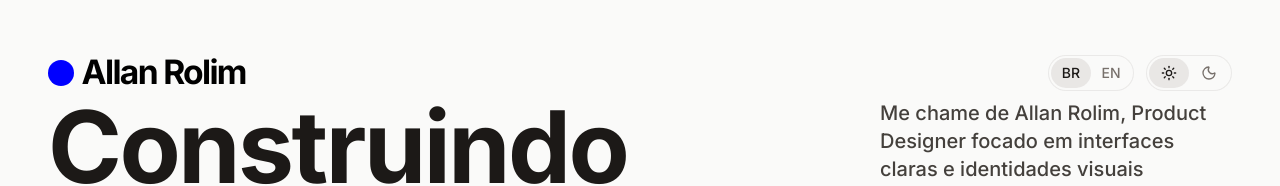
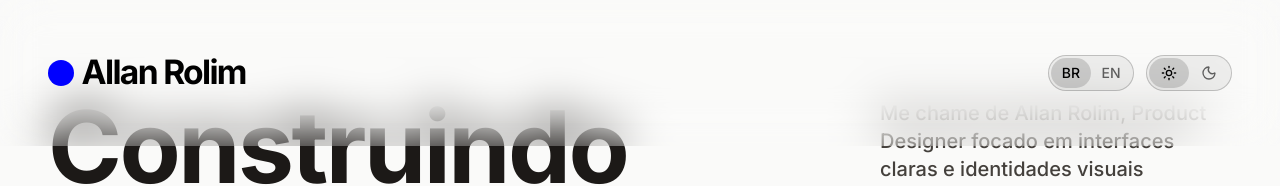
Before and after one commit to cablocoataide-sys/siteallan, a React (Vite) app: page / in a window 1280 px wide. Shown: the top 186 px of the page. Built offline with nearby package versions, Linux system fonts and the light colour scheme; no server answers.

Commit message:
Adiciona sistema de temas automático para projetos usando OKLCH e Header totalmente adaptável às cores do projeto

```diff
--- a/App.tsx
+++ b/App.tsx
@@ -7,8 +7,9 @@ import ProjectDetail from './pages/ProjectDetail';
 import { CONTENT } from './constants';
 import { loadProjects } from './utils/loadProjects';
 import { Theme, Language, Content } from './types';
+import { ProjectProvider, useProjectContext } from './contexts/ProjectContext';
 
-const App: React.FC = () => {
+const AppContent: React.FC = () => {
   // Inicializa tema considerando:
   // 1) preferência salva
   // 2) tema do sistema
@@ -71,8 +72,9 @@ const App: React.FC = () => {
     setTheme(prev => prev === 'light' ? 'dark' : 'light');
   };
 
+  const { projectColor, projectTextColor } = useProjectContext();
+
   return (
-    <Router>
     <div className="min-h-screen w-full bg-stone-50 dark:bg-stone-950 selection:bg-[#0000FF] selection:text-white transition-all duration-300">
       <Header
         theme={theme}
@@ -80,6 +82,8 @@ const App: React.FC = () => {
         lang={lang}
         setLang={setLang}
         content={currentContent}
+        projectColor={projectColor}
+        projectTextColor={projectTextColor}
       />
 
         <AnimatePresence mode="wait">
@@ -93,11 +97,20 @@ const App: React.FC = () => {
           >
             <Routes>
               <Route path="/" element={<Home content={currentContent} />} />
-              <Route path="/:slug" element={<ProjectDetail content={currentContent} />} />
+              <Route path="/:slug" element={<ProjectDetail content={currentContent} theme={theme} />} />
             </Routes>
           </motion.main>
         </AnimatePresence>
       </div>
+  );
+};
+
+const App: React.FC = () => {
+  return (
+    <Router>
+      <ProjectProvider>
+        <AppContent />
+      </ProjectProvider>
     </Router>
   );
 };
--- a/components/Header.tsx
+++ b/components/Header.tsx
@@ -11,9 +11,11 @@ interface HeaderProps {
   lang: Language;
   setLang: (lang: Language) => void;
   content: Content;
+  projectColor: string | null;
+  projectTextColor: string | null;
 }
 
-const Header: React.FC<HeaderProps> = ({ theme, toggleTheme, lang, setLang, content }) => {
+const Header: React.FC<HeaderProps> = ({ theme, toggleTheme, lang, setLang, content, projectColor, projectTextColor }) => {
   const { scrollY } = useScroll();
   const [isScrolled, setIsScrolled] = useState(false);
   const navigate = useNavigate();
@@ -32,12 +34,27 @@ const Header: React.FC<HeaderProps> = ({ theme, toggleTheme, lang, setLang, cont
     });
   }, [scrollY]);
 
-  const segmentStyle = "h-9 rounded-full border border-stone-200/80 dark:border-stone-700/80 bg-stone-50/80 dark:bg-stone-900/80 backdrop-blur-sm flex items-center p-0.5";
+  const segmentStyle = `h-9 rounded-full border flex items-center p-0.5 backdrop-blur-sm`;
   const segmentOption = (active: boolean) =>
-    `flex-1 min-w-[2.5rem] h-full rounded-full flex items-center justify-center text-xs md:text-sm font-medium transition-all cursor-pointer ${active
-      ? "bg-stone-200/90 dark:bg-stone-700/90 text-stone-900 dark:text-stone-50"
-      : "text-stone-500 dark:text-stone-500 hover:text-stone-800 dark:hover:text-stone-300"
+    `flex-1 min-w-[2.5rem] h-full rounded-full flex items-center justify-center text-xs md:text-sm font-medium transition-all cursor-pointer ${
+      active ? "" : "hover:opacity-70"
     }`;
+
+  // Cores dinâmicas baseadas no projeto ou tema padrão
+  const bgColor = projectColor
+    ? `${projectColor}B3` // 70% opacidade
+    : isScrolled
+      ? (theme === 'dark' ? 'rgba(28, 25, 23, 0.7)' : 'rgba(255, 255, 255, 0.7)')
+      : 'transparent';
+
+  const textColorValue = projectTextColor || (theme === 'dark' ? '#ffffff' : '#000000');
+  const borderColor = projectTextColor
+    ? `${projectTextColor}33` // 20% opacidade
+    : theme === 'dark' ? 'rgba(255,255,255,0.2)' : 'rgba(0,0,0,0.2)';
+
+  const activeBg = projectTextColor
+    ? `${projectTextColor}26` // 15% opacidade
+    : theme === 'dark' ? 'rgba(255,255,255,0.15)' : 'rgba(0,0,0,0.15)';
 
   return (
     <motion.header
@@ -47,23 +64,25 @@ const Header: React.FC<HeaderProps> = ({ theme, toggleTheme, lang, setLang, cont
       style={{
         paddingTop: containerPadding,
         paddingBottom: containerPadding,
-        borderBottomColor: 'transparent',
-        borderBottomWidth: 0
+        backgroundColor: bgColor,
+        color: textColorValue
       }}
-      className={`fixed top-0 left-0 right-0 z-50 transition-all duration-500 ${
-        isScrolled ? 'bg-white/70 dark:bg-stone-900/70 backdrop-blur-xl' : 'bg-transparent'
-      }`}
+      className="fixed top-0 left-0 right-0 z-50 transition-all duration-500 backdrop-blur-xl"
     >
       {/* Container interno com padding fixo */}
       <div className="w-full px-4 md:px-12 flex justify-between items-center gap-4">
-        {/* Logo: bolinha azul + Allan Rolim / Voltar com transição suave */}
+        {/* Logo: bolinha + Allan Rolim / Voltar com transição suave */}
         <button
           onClick={() => navigate('/')}
           className="flex items-center gap-[0.5em] group cursor-pointer hover:opacity-80 transition-opacity flex-shrink-0"
         >
           <motion.div
-            style={{ width: ballSize, height: ballSize }}
-            className="rounded-full bg-[#0000FF] shrink-0 flex items-center justify-center overflow-hidden"
+            style={{
+              width: ballSize,
+              height: ballSize,
+              backgroundColor: projectColor ? textColorValue : '#0000FF'
+            }}
+            className="rounded-full shrink-0 flex items-center justify-center overflow-hidden"
             layout
             transition={{ duration: 0.5, ease: [0.19, 1, 0.22, 1] }}
           >
@@ -79,7 +98,7 @@ const Header: React.FC<HeaderProps> = ({ theme, toggleTheme, lang, setLang, cont
                   height="50%"
                   viewBox="0 0 24 24"
                   fill="none"
-                  stroke="white"
+                  stroke={projectColor || "white"}
                   strokeWidth="2.5"
                   strokeLinecap="round"
                   strokeLinejoin="round"
@@ -98,8 +117,12 @@ const Header: React.FC<HeaderProps> = ({ theme, toggleTheme, lang, setLang, cont
                 animate={{ opacity: 1, y: 0 }}
                 exit={{ opacity: 0, y: -20 }}
                 transition={{ duration: 0.4, ease: [0.19, 1, 0.22, 1] }}
-                style={{ fontSize, lineHeight }}
-                className="font-sans font-bold tracking-tighter text-black dark:text-white whitespace-nowrap"
+                className="font-sans font-bold tracking-tighter whitespace-nowrap"
+                style={{
+                  fontSize,
+                  lineHeight,
+                  color: textColorValue
+                }}
               >
                 {location.pathname === '/' ? 'Allan Rolim' : content.back}
               </motion.h1>
@@ -111,11 +134,12 @@ const Header: React.FC<HeaderProps> = ({ theme, toggleTheme, lang, setLang, cont
         <div className="flex items-center gap-2 md:gap-3 font-sans flex-shrink-0">
 
           {/* Language: BR | EN ratio */}
-          <div className={segmentStyle}>
+          <div className={segmentStyle} style={{ borderColor, backgroundColor: `${textColorValue}0D` }}>
             <button
               type="button"
               onClick={() => setLang('pt')}
               className={segmentOption(lang === 'pt')}
+              style={lang === 'pt' ? { backgroundColor: activeBg, color: textColorValue } : { color: `${textColorValue}99` }}
               aria-pressed={lang === 'pt'}
             >
               BR
@@ -124,18 +148,20 @@ const Header: React.FC<HeaderProps> = ({ theme, toggleTheme, lang, setLang, cont
               type="button"
               onClick={() => setLang('en')}
               className={segmentOption(lang === 'en')}
+              style={lang === 'en' ? { backgroundColor: activeBg, color: textColorValue } : { color: `${textColorValue}99` }}
               aria-pressed={lang === 'en'}
             >
               EN
             </button>
           </div>
 
-          {/* Theme: Light | Dark ratio (both icons always visible) */}
-          <div className={segmentStyle}>
+          {/* Theme: Light | Dark ratio */}
+          <div className={segmentStyle} style={{ borderColor, backgroundColor: `${textColorValue}0D` }}>
             <button
               type="button"
               onClick={() => theme !== 'light' && toggleTheme()}
               className={segmentOption(theme === 'light')}
+              style={theme === 'light' ? { backgroundColor: activeBg, color: textColorValue } : { color: `${textColorValue}99` }}
               aria-pressed={theme === 'light'}
               aria-label="Modo claro"
             >
@@ -145,6 +171,7 @@ const Header: React.FC<HeaderProps> = ({ theme, toggleTheme, lang, setLang, cont
               type="button"
               onClick={() => theme !== 'dark' && toggleTheme()}
               className={segmentOption(theme === 'dark')}
+              style={theme === 'dark' ? { backgroundColor: activeBg, color: textColorValue } : { color: `${textColorValue}99` }}
               aria-pressed={theme === 'dark'}
               aria-label="Modo escuro"
             >
--- /dev/null
+++ b/contexts/ProjectContext.tsx
@@ -0,0 +1,33 @@
+import React, { createContext, useContext, useState, ReactNode } from 'react';
+
+interface ProjectContextType {
+  projectColor: string | null;
+  projectTextColor: string | null;
+  setProjectColors: (color: string | null, textColor: string | null) => void;
+}
+
+const ProjectContext = createContext<ProjectContextType | undefined>(undefined);
+
+export const ProjectProvider: React.FC<{ children: ReactNode }> = ({ children }) => {
+  const [projectColor, setProjectColor] = useState<string | null>(null);
+  const [projectTextColor, setProjectTextColor] = useState<string | null>(null);
+
+  const setProjectColors = (color: string | null, textColor: string | null) => {
+    setProjectColor(color);
+    setProjectTextColor(textColor);
+  };
+
+  return (
+    <ProjectContext.Provider value={{ projectColor, projectTextColor, setProjectColors }}>
+      {children}
+    </ProjectContext.Provider>
+  );
+};
+
+export const useProjectContext = () => {
+  const context = useContext(ProjectContext);
+  if (!context) {
+    throw new Error('useProjectContext must be used within ProjectProvider');
+  }
+  return context;
+};
--- a/package.json
+++ b/package.json
@@ -11,6 +11,7 @@
     "deploy": "npm run build && netlify deploy --prod"
   },
   "dependencies": {
+    "culori": "^4.0.2",
     "framer-motion": "^12.34.0",
     "lucide-react": "^0.563.0",
     "react": "^19.2.4",
--- a/pages/ProjectDetail.tsx
+++ b/pages/ProjectDetail.tsx
@@ -4,12 +4,15 @@ import { motion } from 'framer-motion';
 import { ArrowLeft } from 'lucide-react';
 import { Content } from '../types';
 import { useMouseAngle } from '../hooks/useMouseAngle';
+import { useProjectContext } from '../contexts/ProjectContext';
+import { generateDarkColor, getTextColor } from '../utils/colorTheme';
 
 interface ProjectDetailProps {
   content: Content;
+  theme: 'light' | 'dark';
 }
 
-const ProjectDetail: React.FC<ProjectDetailProps> = ({ content }) => {
+const ProjectDetail: React.FC<ProjectDetailProps> = ({ content, theme }) => {
   const { slug } = useParams<{ slug: string }>();
   const navigate = useNavigate();
   const buttonRef = useRef<HTMLDivElement>(null);
@@ -26,31 +29,28 @@ const ProjectDetail: React.FC<ProjectDetailProps> = ({ content }) => {
     return projectSlug === slug;
   });
 
-  // Função para calcular luminância e determinar cor do texto
-  const getTextColor = (hexColor: string): string => {
-    // Remove # se existir
-    const hex = hexColor.replace('#', '');
+  // Gera cores baseadas no tema
+  const projectColor = project
+    ? (theme === 'dark' ? generateDarkColor(project.color) : project.color)
+    : '#FFFFFF';
 
-    // Converte para RGB
-    const r = parseInt(hex.substring(0, 2), 16) / 255;
-    const g = parseInt(hex.substring(2, 4), 16) / 255;
-    const b = parseInt(hex.substring(4, 6), 16) / 255;
-
-    // Calcula luminância relativa (WCAG)
-    const luminance = 0.2126 * (r <= 0.03928 ? r / 12.92 : Math.pow((r + 0.055) / 1.055, 2.4)) +
-                     0.7152 * (g <= 0.03928 ? g / 12.92 : Math.pow((g + 0.055) / 1.055, 2.4)) +
-                     0.0722 * (b <= 0.03928 ? b / 12.92 : Math.pow((b + 0.055) / 1.055, 2.4));
-
-    // Retorna branco para cores escuras, preto para cores claras
-    return luminance > 0.5 ? '#000000' : '#FFFFFF';
-  };
-
-  const textColor = project ? getTextColor(project.color) : '#000000';
+  const textColor = getTextColor(projectColor);
   const isDarkText = textColor === '#000000';
+  const { setProjectColors } = useProjectContext();
 
   useEffect(() => {
     window.scrollTo(0, 0);
-  }, [slug]);
+
+    // Define as cores do projeto no contexto
+    if (project) {
+      setProjectColors(projectColor, textColor);
+    }
+
+    // Limpa as cores quando sair da página
+    return () => {
+      setProjectColors(null, null);
+    };
+  }, [slug, project, projectColor, textColor, setProjectColors, theme]);
 
   if (!project) {
     return (
@@ -75,7 +75,7 @@ const ProjectDetail: React.FC<ProjectDetailProps> = ({ content }) => {
       exit={{ opacity: 0 }}
       className="w-full"
       style={{
-        backgroundColor: project.color,
+        backgroundColor: projectColor,
         color: textColor
       }}
     >
@@ -153,7 +153,7 @@ const ProjectDetail: React.FC<ProjectDetailProps> = ({ content }) => {
               <div
                 id="video-overlay"
                 className="absolute inset-0 flex flex-col items-start justify-start p-8 md:p-12 cursor-pointer transition-opacity duration-300"
-                style={{ backgroundColor: `${project.color}80` }}
+                style={{ backgroundColor: `${projectColor}80` }}
                 onClick={() => {
                   const video = document.getElementById('palae-video') as HTMLVideoElement;
                   if (video) {
@@ -179,7 +179,7 @@ const ProjectDetail: React.FC<ProjectDetailProps> = ({ content }) => {
                     style={{
                       backgroundColor: textColor,
                       borderColor: textColor,
-                      color: project.color
+                      color: projectColor
                     }}
                   >
                     Ver o vídeo
--- /dev/null
+++ b/utils/colorTheme.ts
@@ -0,0 +1,51 @@
+import { formatHex, oklch, parse } from 'culori';
+
+/**
+ * Gera uma versão dark de uma cor usando OKLCH
+ * Reduz a luminosidade mantendo matiz e croma
+ */
+export const generateDarkColor = (hexColor: string): string => {
+  try {
+    // Converte para OKLCH
+    const color = parse(hexColor);
+    if (!color) return hexColor;
+
+    const oklchColor = oklch(color);
+    if (!oklchColor) return hexColor;
+
+    // Reduz a luminosidade para criar versão dark
+    // Mantém matiz (h) e croma (c), ajusta apenas lightness (l)
+    const darkColor = {
+      ...oklchColor,
+      l: Math.max(0.15, oklchColor.l * 0.35) // Reduz para ~35% da luminosidade original, mínimo 15%
+    };
+
+    return formatHex(darkColor);
+  } catch (error) {
+    console.error('Erro ao gerar cor dark:', error);
+    return hexColor;
+  }
+};
+
+/**
+ * Calcula luminância e determina cor do texto (preto ou branco)
+ */
+export const getTextColor = (hexColor: string): string => {
+  try {
+    const hex = hexColor.replace('#', '');
+
+    const r = parseInt(hex.substring(0, 2), 16) / 255;
+    const g = parseInt(hex.substring(2, 4), 16) / 255;
+    const b = parseInt(hex.substring(4, 6), 16) / 255;
+
+    // Calcula luminância relativa (WCAG)
+    const luminance = 0.2126 * (r <= 0.03928 ? r / 12.92 : Math.pow((r + 0.055) / 1.055, 2.4)) +
+                     0.7152 * (g <= 0.03928 ? g / 12.92 : Math.pow((g + 0.055) / 1.055, 2.4)) +
+                     0.0722 * (b <= 0.03928 ? b / 12.92 : Math.pow((b + 0.055) / 1.055, 2.4));
+
+    return luminance > 0.5 ? '#000000' : '#FFFFFF';
+  } catch (error) {
+    console.error('Erro ao calcular cor do texto:', error);
+    return '#000000';
+  }
+};
```
Also changed, not shown: 1 other file (tests, documents, lock files or other folders). Lines whose indentation alone changed are shown as unchanged.
